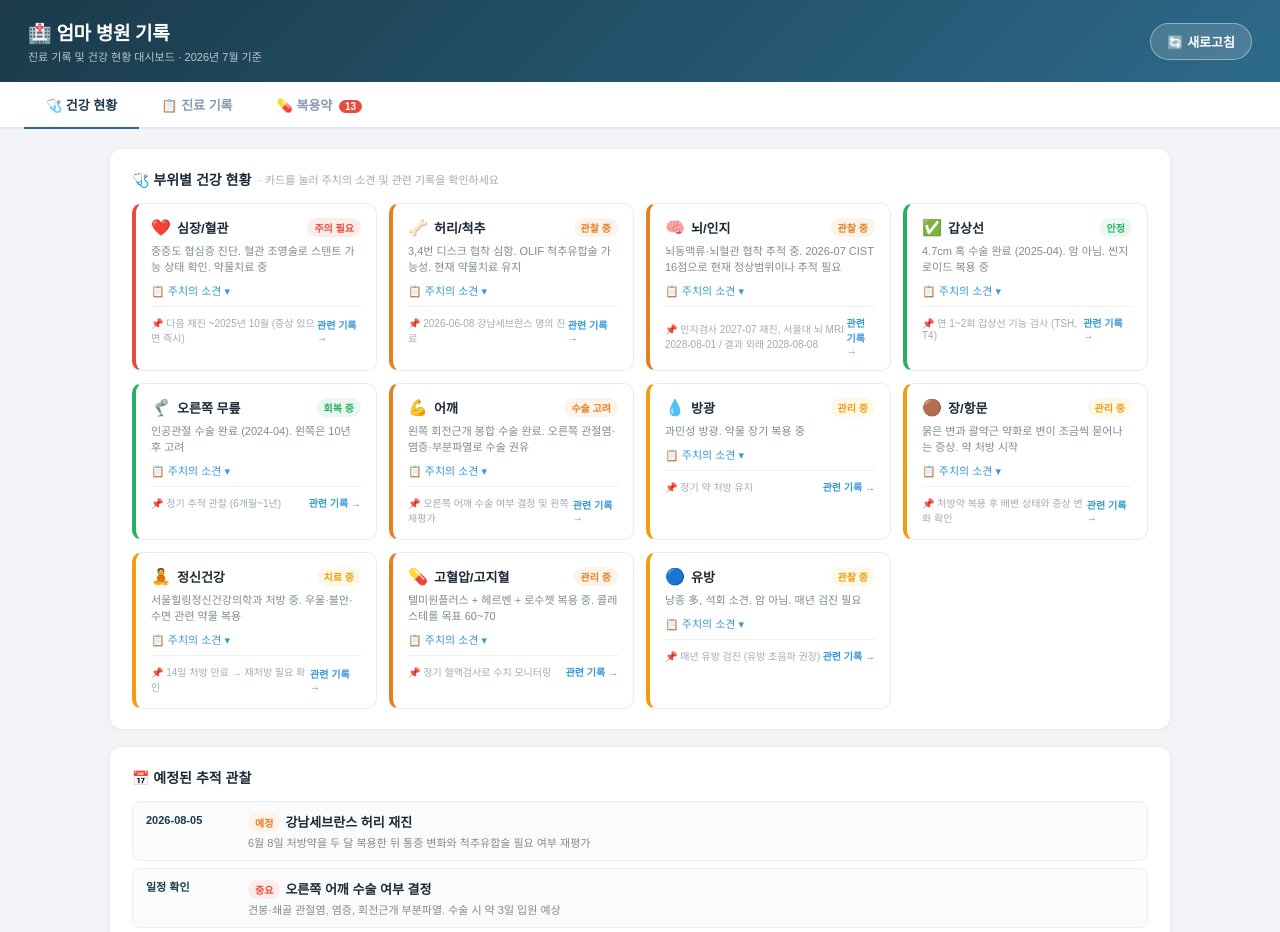
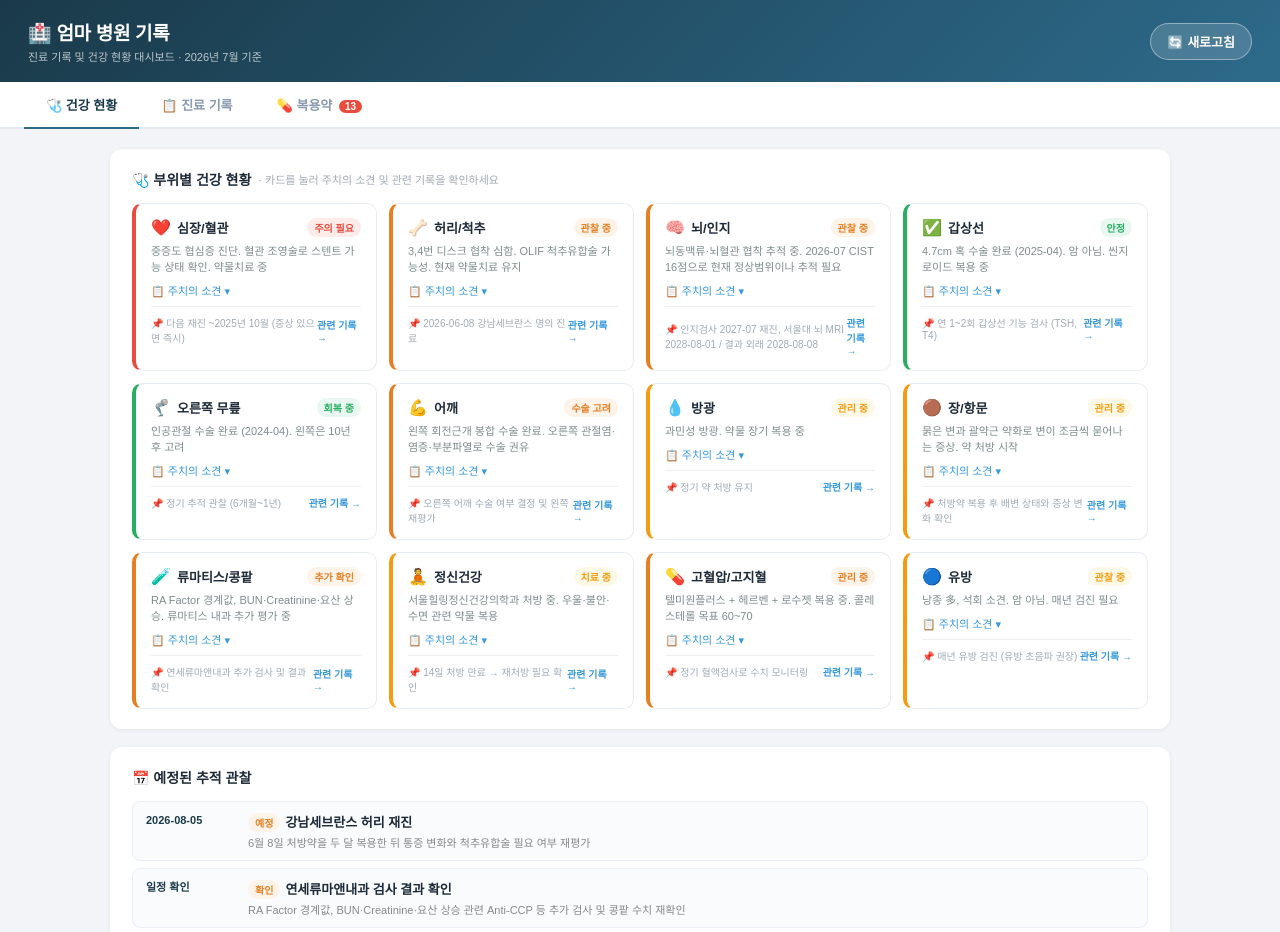
Before and after one commit to kimso8397-oss/mom-hospital, a plain HTML site: page index.html in a window 1280 px wide. Shown: the top 932 px of the page. Drawn offline with Linux system fonts and the light colour scheme.

Commit message:
Add rheumatology blood test records

```diff
--- a/index.html
+++ b/index.html
@@ -308,6 +308,8 @@ const records = [
   {date:"2026-06-25",type:"진료(검진)",hospital:"방병원",category:"정형외과",detail:"MRI 결과 — 견봉 쇄골 관절 관절염. 물이 차있음. 염증. 회전근개 부분 파열. 어깨가 전반적으로 지저분한 상태로 수술로 깨끗이 정리 필요. 수술 시 입원 3일 예상. 비용 350만 원 정도."},
   {date:"2026-07-04",type:"진료(검진)",hospital:"유항맥서울외과의원",category:"항문",detail:"배변이 시원하지 않고 소변을 보거나 방귀를 뀔 때 변이 조금씩 묻어나와 진료. 나이에 따른 괄약근 약화도 있으나 묽은 변의 영향이 더 큰 것으로 설명받음. 변을 덜 묽게 하는 약 처방."},
   {date:"2026-07-15",type:"진료(검진)",hospital:"강북치매안심센터",category:"뇌",detail:"CIST(한국형 인지선별검사) 16점. 학력 및 나이를 감안해서 아직은 정상범위이나, 지금보다 더 아래로 내려가면 1시간짜리 세부 검사를 받아야 함. 평소 먹은 것, 누굴 만났는지, 어딜 갔는지 기록하는 일기를 쓸 것. 운동을 할 것. 1년 뒤 재진 필요."},
+  {date:"2026-07-28",type:"진료(검진)",hospital:"오르세 정형외과",category:"정형외과",detail:"류마티스 관절염인지 확인하기 위해 피검사 시행. 검사결과 BUN 25(정상 6~20) 상승, Creatinine 1.13(정상 0.50~0.90) 상승, Uric acid 5.8(정상 2.4~5.7) 경미 상승. 류마티스 인자 RA Factor 14로 기준 <14 대비 경계값(Borderline). CRP 0.07은 정상 범위. 류마티스 인자는 류마티스 관절염이 아니어도 나올 수 있어 류마티스 전문 내과에서 Anti-CCP 등 추가 검사 권유."},
+  {date:"2026-07-29",type:"진료(검진)",hospital:"연세류마앤내과의원",category:"내과",detail:"류마티스 재진을 위해 초진 방문."},
   {date:"2026-08-05",type:"진료(검진)",hospital:"강남세브란스",category:"정형외과",detail:"허리 재진"},
   {date:"2028-08-01",type:"진료(검진)",hospital:"서울대 병원",category:"뇌",detail:"서울대병원 뇌 MRI. 5년 뒤 MRI를 다시 찍고 진료보자고 하셔서 앞당길 수 없음. 외래만 2027년 8월에 보고 MRI는 2028년에 보는 방법도 있으나, MRI 결과를 보고 진료 보는 게 나아서 2028년으로 예약. 예약 일시: 뇌 MRI 8:40, 별관 지하 1층."},
   {date:"2028-08-08",type:"진료(검진)",hospital:"서울대 병원",category:"뇌",detail:"서울대 병원 뇌 MRI 결과 및 조원상 교수 외래 진료. 예약 시간 10:30."},
@@ -346,6 +348,10 @@ const statusData = [
    desc:"묽은 변과 괄약근 약화로 변이 조금씩 묻어나는 증상. 약 처방 시작",
    opinion:"2026년 7월 진료에서 나이에 따른 괄약근 약화가 일부 확인되었지만, 묽은 변이 증상을 더 크게 만드는 것으로 설명받았습니다. 우선 변을 덜 묽게 하는 약을 복용하며 배변 상태와 증상 변화를 관찰합니다.",
    next:"처방약 복용 후 배변 상태와 증상 변화 확인"},
+  {title:"류마티스/콩팥",icon:"🧪",level:"orange",status:"추가 확인",cat:"내과",
+   desc:"RA Factor 경계값, BUN·Creatinine·요산 상승. 류마티스 내과 추가 평가 중",
+   opinion:"2026년 7월 오르세 정형외과 피검사에서 RA Factor가 14로 경계값이며, BUN 25와 Creatinine 1.13으로 콩팥 관련 수치가 기준보다 높게 나왔습니다. Uric acid도 5.8로 기준보다 아주 살짝 높습니다. 반면 CRP 0.07은 정상 범위라 강한 전신 염증 소견은 두드러지지 않습니다. RA Factor는 류마티스 관절염이 아니어도 양성 또는 경계값이 나올 수 있어 단독으로 확진하지 않습니다. 류마티스 전문 내과에서 Anti-CCP, 염증수치, 증상 양상과 함께 재평가하는 것이 적절합니다. 콩팥 수치는 탈수, 약물, 신장 기능 변화 등 여러 원인이 가능하므로 수분 상태와 복용약을 함께 확인하고 재검 추적이 필요합니다.",
+   next:"연세류마앤내과 추가 검사 및 결과 확인"},
   {title:"정신건강",icon:"🧘",level:"yellow",status:"치료 중",cat:"종합",
    desc:"서울힐링정신건강의학과 처방 중. 우울·불안·수면 관련 약물 복용",
    opinion:"2021년 서울대 종합검진에서 경미한 우울 소견이 있었고, 현재 정신건강의학과에서 항우울제(에스시탈로프람), 수면제(트라조돈, 멜라토닌), 항불안제(로라제팜)를 처방받아 복용 중입니다. 이 약들은 처방 기간이 14일로 짧게 나와 있어 정기적인 재처방이 필요합니다. 로라제팜(벤조디아제핀)은 의존성 위험이 있으므로, 의사 지시 없이 임의로 복용량을 늘리지 않는 것이 중요합니다.",
@@ -362,6 +368,7 @@ const statusData = [
 
 const upcoming = [
   {date:"2026-08-05",title:"강남세브란스 허리 재진",badge:"orange",badgeText:"예정",detail:"6월 8일 처방약을 두 달 복용한 뒤 통증 변화와 척추유합술 필요 여부 재평가"},
+  {date:"일정 확인",title:"연세류마앤내과 검사 결과 확인",badge:"orange",badgeText:"확인",detail:"RA Factor 경계값, BUN·Creatinine·요산 상승 관련 Anti-CCP 등 추가 검사 및 콩팥 수치 재확인"},
   {date:"일정 확인",title:"오른쪽 어깨 수술 여부 결정",badge:"red",badgeText:"중요",detail:"견봉·쇄골 관절염, 염증, 회전근개 부분파열. 수술 시 약 3일 입원 예상"},
   {date:"~2025년 10월 이후",title:"고대 심장 재진",badge:"red",badgeText:"중요",detail:"2024-10-30 이후 1년 뒤 재진. 가슴 불편감·호흡 곤란 시 즉시 내원"},
   {date:"연 1~2회",title:"갑상선 기능 검사 (TSH, T4)",badge:"green",badgeText:"수술 후",detail:"씬지로이드 용량 조정 위해 필수. 고대 병원"},
@@ -470,6 +477,7 @@ const statusFilters = {
   "오른쪽 무릎":  {cats:['정형외과'],     keywords:['무릎','인공관절','연골']},
   "어깨":         {cats:['정형외과'],     keywords:['어깨','회전근개','견봉','석회 제거']},
   "방광":         {cats:['방광'],         keywords:[]},
+  "류마티스/콩팥":{cats:['정형외과','내과'], keywords:['류마티스','RA Factor','Anti-CCP','BUN','Creatinine','콩팥']},
   "정신건강":     {cats:['정신 건강'],    keywords:['우울','불면','정신','수면','불안']},
   "고혈압/고지혈":{cats:['혈관'],         keywords:[]},
   "유방":         {cats:['가슴'],         keywords:[]},
```
